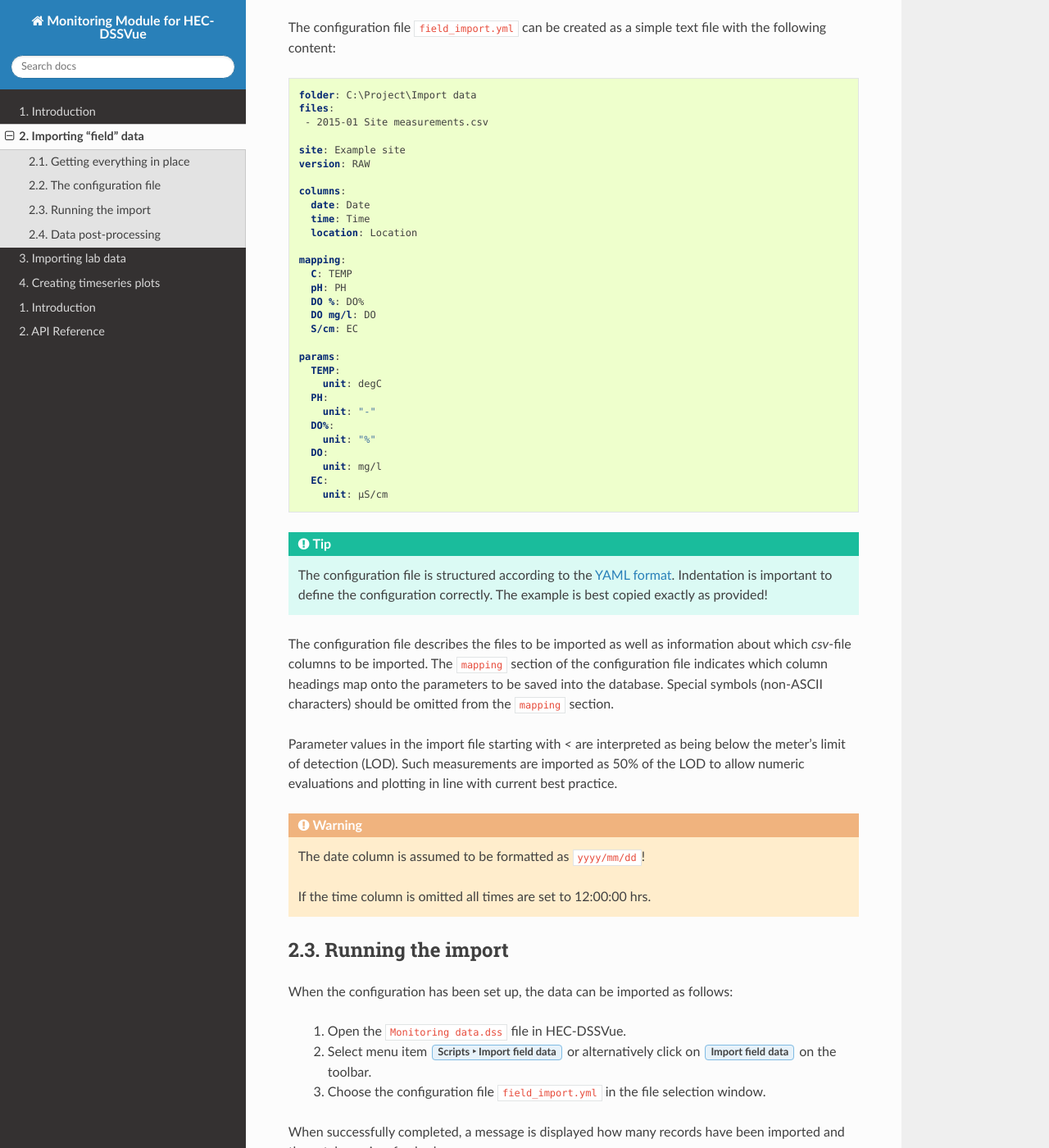
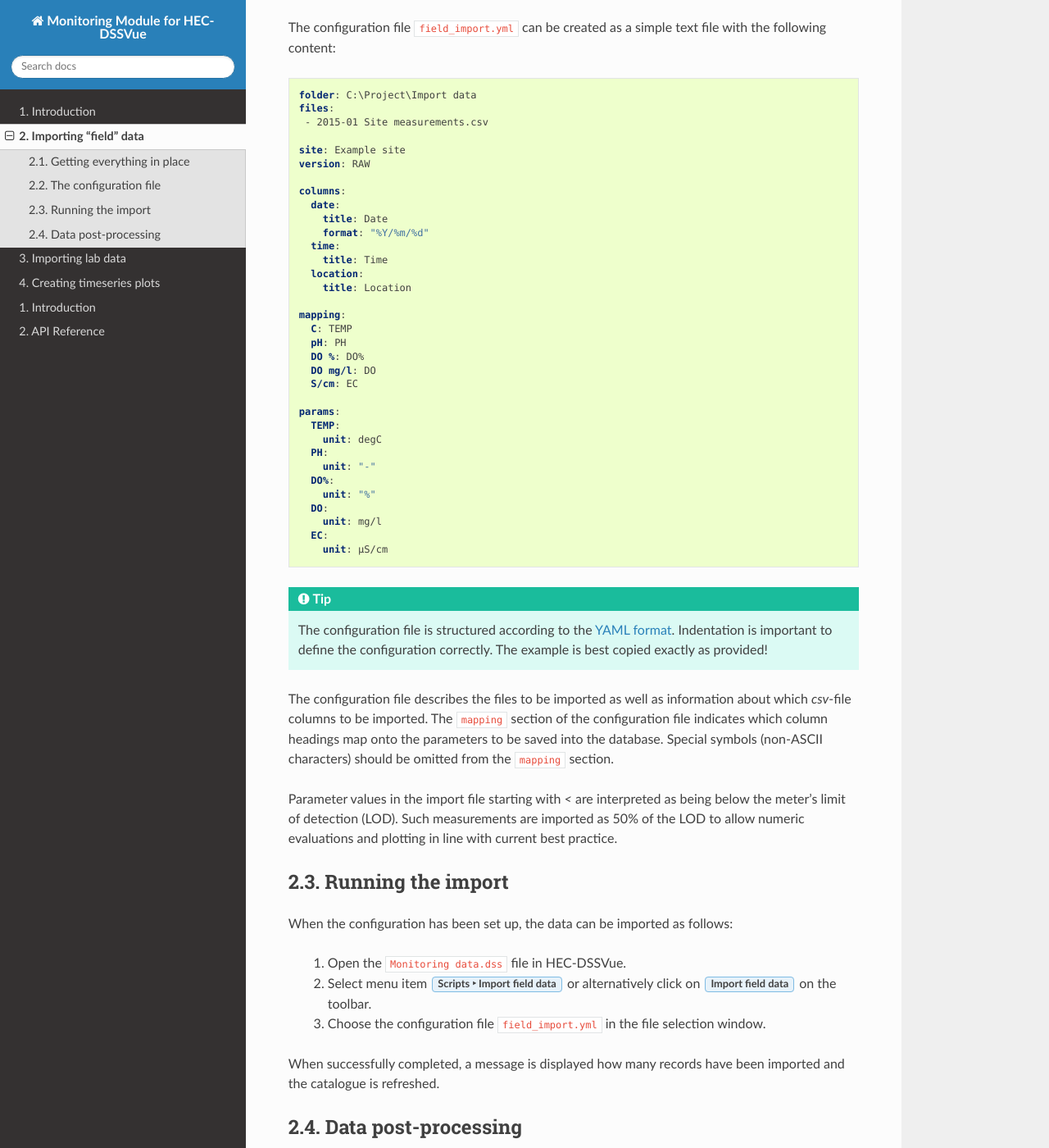
Before and after one commit to EnviroCentre/monitoring-module, a Sphinx documentation site: the page built from docs/source/import_field_data.rst, in a window 1280 px wide and 1400 px high, scrolled down 863 px. Shown: the whole window at 82% size. Built offline with Sphinx 7.4.7 and the Read the Docs theme 2.0.0, drawn with Linux system fonts in a browser that asks for light colours; the version number is read from the project's files by our own code; some of the changed lines change nothing that is shown.

Commit message:
date formatting doc update

```diff
--- a/docs/source/import_field_data.rst
+++ b/docs/source/import_field_data.rst
@@ -48,9 +48,13 @@ file with the following content:
     version: RAW
 
     columns:
-      date: Date
-      time: Time
-      location: Location
+      date:
+        title: Date
+        format: "%Y/%m/%d"
+      time:
+        title: Time
+      location:
+        title: Location
 
     mapping:
       C: TEMP
@@ -91,13 +95,6 @@ below the meter's limit of detection (LOD). Such measurements are imported as
 best practice.
 
 
-.. warning::
-
-   The date column is assumed to be formatted as ``yyyy/mm/dd``!
-
-   If the time column is omitted all times are set to 12:00:00 hrs.
-
-
 Running the import
 ------------------
 
```
